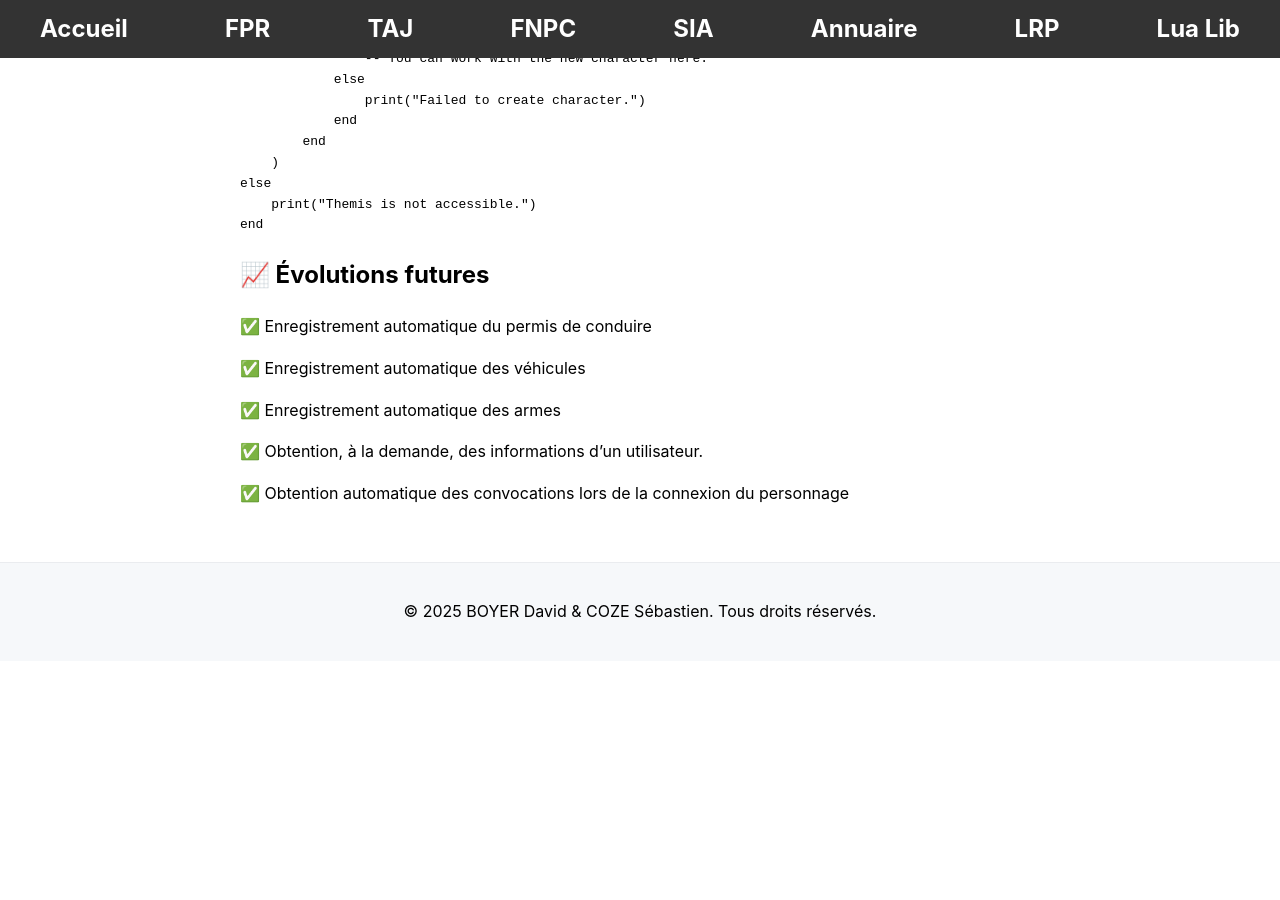
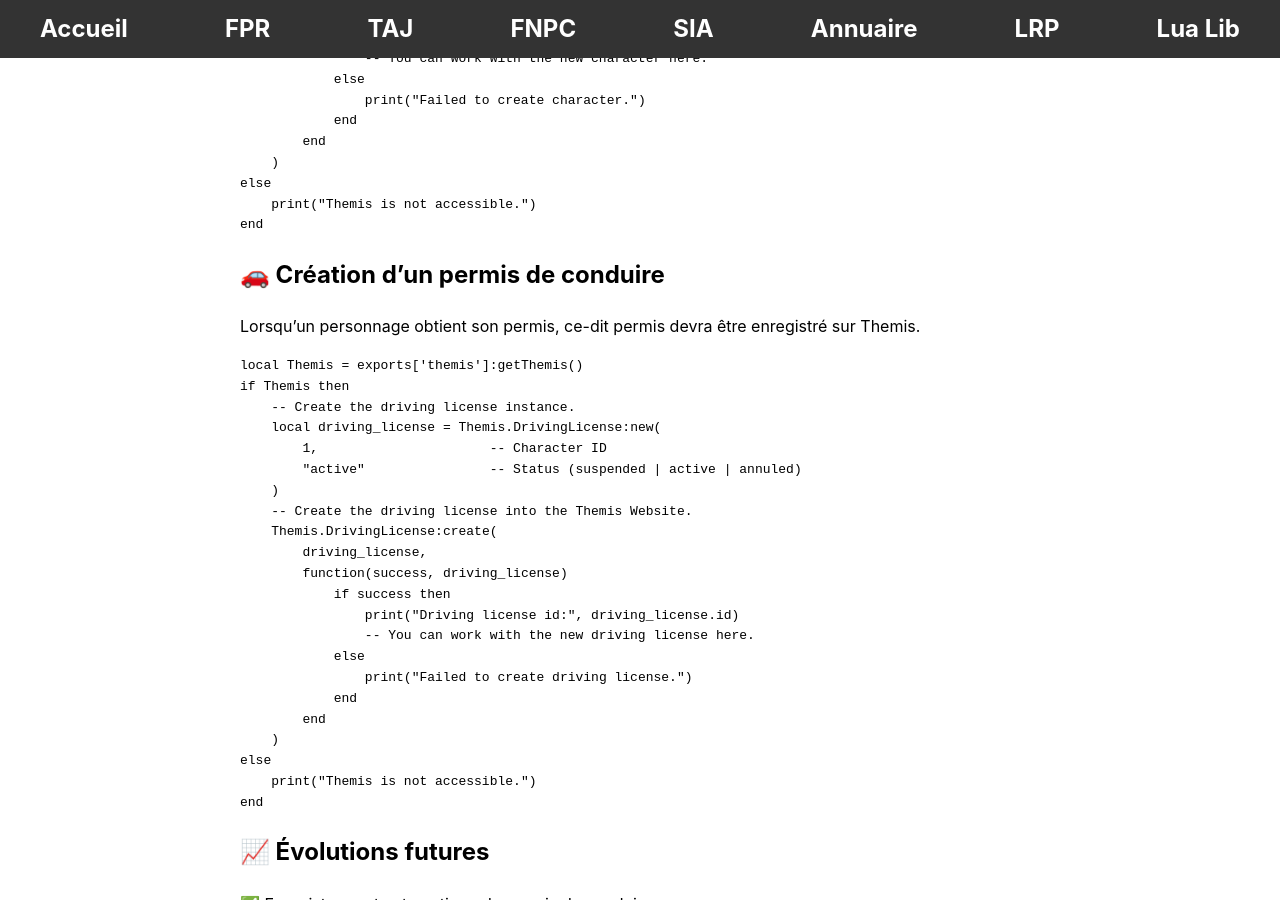
Before and after one commit to ThemisNU/themis-presentation, a Jekyll site: the page built from lua-lib.md, in a window 1280 px wide and 900 px high, scrolled down 1700 px. Built offline with Jekyll 4.4.1, drawn with Linux system fonts in a browser that asks for light colours; before the commit the page ends 2361 px from its top, so only the background shows below that.

Commit message:
Update lua-lib.md

````diff
--- a/lua-lib.md
+++ b/lua-lib.md
@@ -84,9 +84,38 @@ else
 end
 ```
 
+## 🚗 Création d'un permis de conduire
+
+Lorsqu'un personnage obtient son permis, ce-dit permis devra être enregistré sur Themis.
+
+```lua
+local Themis = exports['themis']:getThemis()
+if Themis then
+    -- Create the driving license instance.
+    local driving_license = Themis.DrivingLicense:new(
+        1,                      -- Character ID
+        "active"                -- Status (suspended | active | annuled)
+    )
+    -- Create the driving license into the Themis Website.
+    Themis.DrivingLicense:create(
+        driving_license,
+        function(success, driving_license)
+            if success then
+                print("Driving license id:", driving_license.id)
+                -- You can work with the new driving license here.
+            else
+                print("Failed to create driving license.")
+            end
+        end
+    )
+else
+    print("Themis is not accessible.")
+end
+```
+
 ## 📈 Évolutions futures
 
-✅ Enregistrement automatique du permis de conduire
+~~✅ Enregistrement automatique du permis de conduire~~
 
 ✅ Enregistrement automatique des véhicules
 
````
